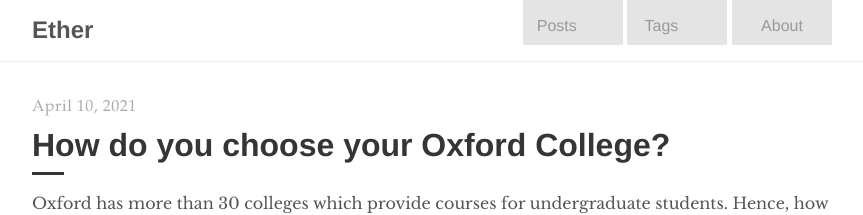
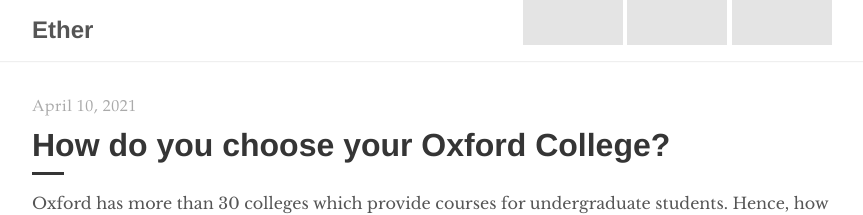
Before and after one commit to Ether-L/Ether-L.github.io, a Jekyll site: the page built from index.html, in a window 1280 px wide. Shown: the top 215 px of the page, without its empty margins (208-1071 px from the left). Built offline with Jekyll 4.4.1, drawn with Linux system fonts in a browser that asks for light colours; the list of posts is cut into pages by our own code.

Commit message:
Update _layout.scss

```diff
--- a/_sass/tale/_layout.scss
+++ b/_sass/tale/_layout.scss
@@ -57,7 +57,7 @@ footer,
   background: lightgray;
   height: 100px;
   width: 100px;
-  line-height: 10;
+  line-height: 3;
   text-align: center;
 
     &:last-child {
```
